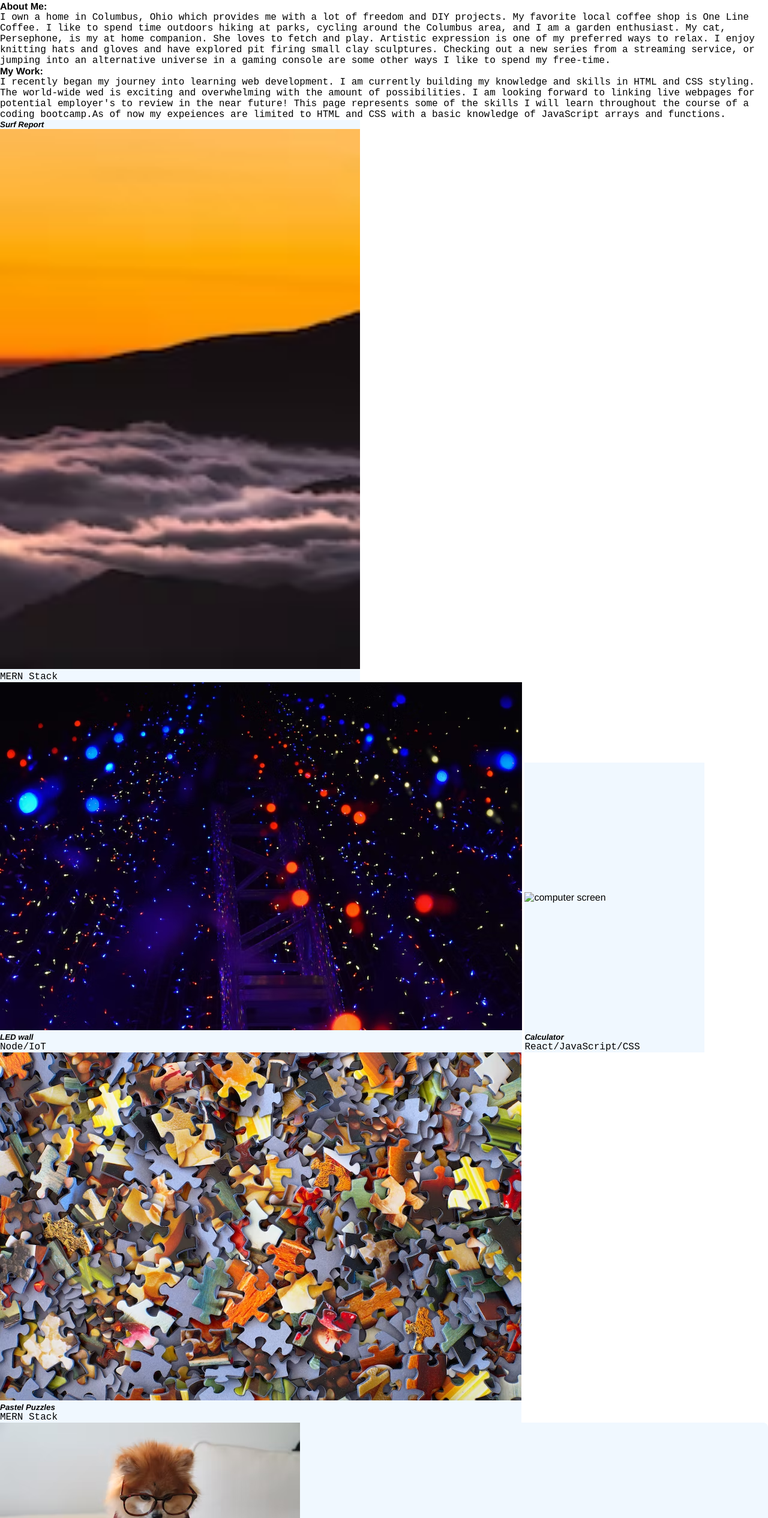
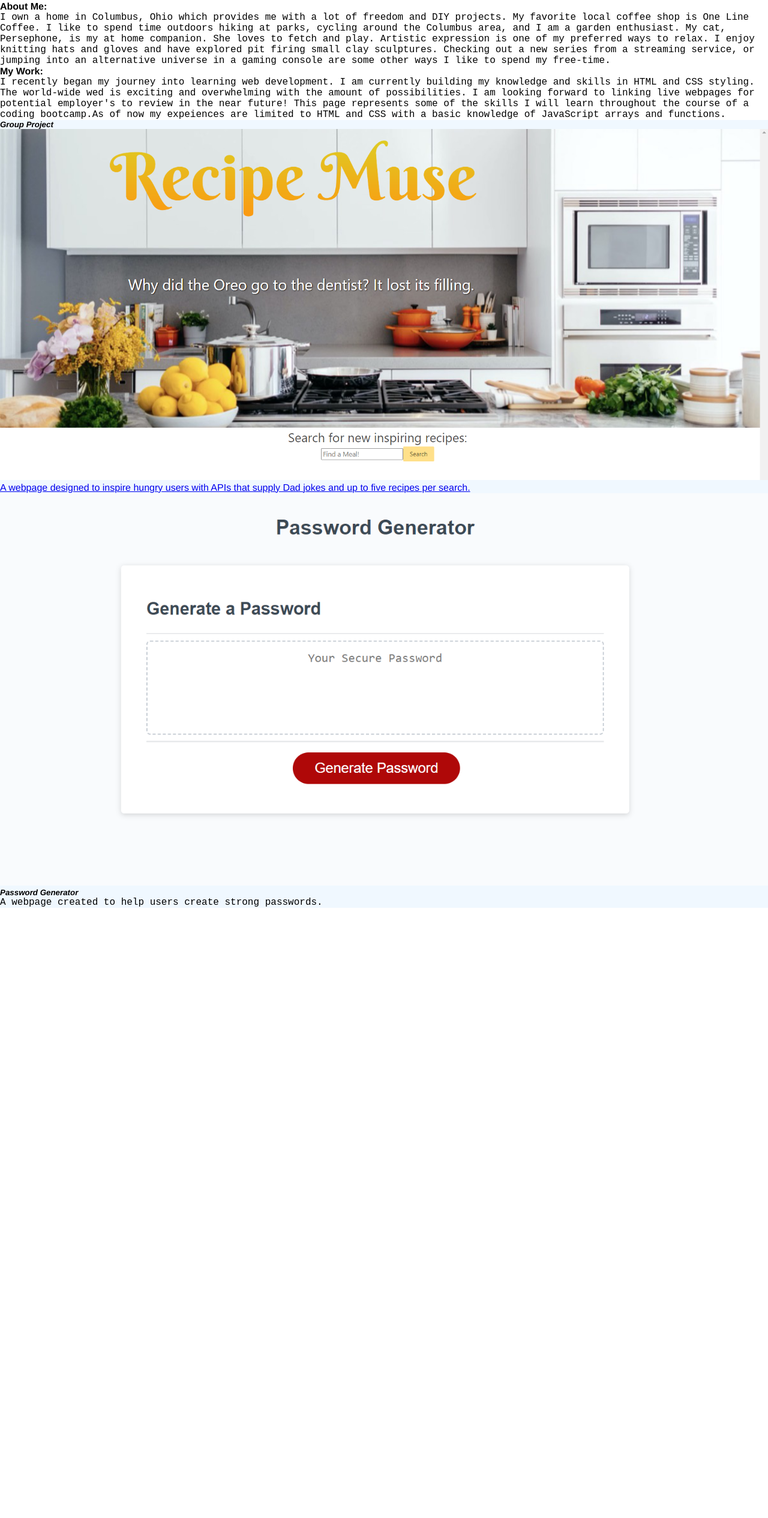
Before and after one commit to CatSink/Bio-Port, a plain HTML site: page index.html in a window 1280 px wide. Shown: the part 270-2800 px from the top of the page at 60% size. After the commit the page ends 1783 px from the top, so only its background shows below. Drawn offline with Linux system fonts and the light colour scheme.

Commit message:
updated HTML

```diff
--- a/index.html
+++ b/index.html
@@ -3,11 +3,11 @@
  <head>
     <title>Catherine Sinkowski</title>
     <meta charset="UTF-8" />
-    <meta name="live" content="width=device-width, initial-scale=1"/>
+    <meta name="live" content="width=device-width, initial-scale = 1.0"/>
     <link href="assets/style.css" rel="stylesheet" type="text/css" media="screen">
      <a href="#About-Me">About ME</a>
      <a href="#Portfolio">Portolio</a>
-     <a href="#Contact-Me">Contact Me</a>
+     <a href= "https://github.com/CatSink">Contact Me</a>
   </head>
     <header>
       <h1>Catherine Sinkowski</h1>
@@ -34,52 +34,20 @@
         </p>
     </header>
  <body>
-    <article id="top">
-      <h4>Surf Report</h4>
-      <img class="Surf" src="assets/Surf.avif">
-      <p>
-        MERN Stack
+    <article id="card-1">
+      <h4>Group Project</h4>
+      <img id = "img" class = "group" src="assets/Recipe-Muse.png" alt = "Recipe Finder"></img>
+        <a href="https://malachigamblin.github.io/Interactive-Front-End-Application/">
+         A webpage designed to inspire hungry users with APIs that supply Dad jokes and up to five recipes per search.
+       </a>
      </p>
     </article>
-     <article id="content">
-        <img class="LED Wall" src="assets/LED Wall.avif" alt="LED lights">
-        <h5>LED wall</h5>
+     <article id ="card-2">
+        <img id = "img" class = "indi" src="assets/Password-Generator.png" alt = " Password Generator">
+        <h5>Password Generator</h5>
         <p>
-          Node/IoT
+          A webpage created to help users create strong passwords.
         </p>
     </article>
-     <article id="content">
-        <img class="Calculator" src="assets/Calculator.avif" alt="computer screen">
-        <h5>Calculator</h5>
-          <p>
-           React/JavaScript/CSS
-          </p>
-    </article>
-     <article id="card">
-        <img class="Pastel Puzzles" src="assets/Pastel Puzzles-01.avif" alt="jigsaw puzzle pieces">
-        <h5>Pastel Puzzles</h5>
-         <p>
-           MERN Stack
-         </p>
-    </article>
-    <article class="card">
-        <img class="Run Buddy" src="assets/Run Buddy.avif" alt="a pomeranian using a computer">
-        <h5>Run Buddy</h5>
-         <p>
-           HTML/CSS
-         </p>
-    </article>
-</body>
-    <footer class="Contact">
-     <head>Contact Me</head>
-     <p>
-      Email: Raindropwebweaver@live.com
-     </p>
-     <p>https://github.com/CatSink
-
-     </p>
-   </footer>
-
-
-
+ </body>
 </html>
```
Also changed, not shown: assets/LED Wall.avif (deleted), assets/Pastel Puzzles-01.avif (deleted), assets/Run Buddy.avif (deleted), assets/Surf.avif (deleted).
